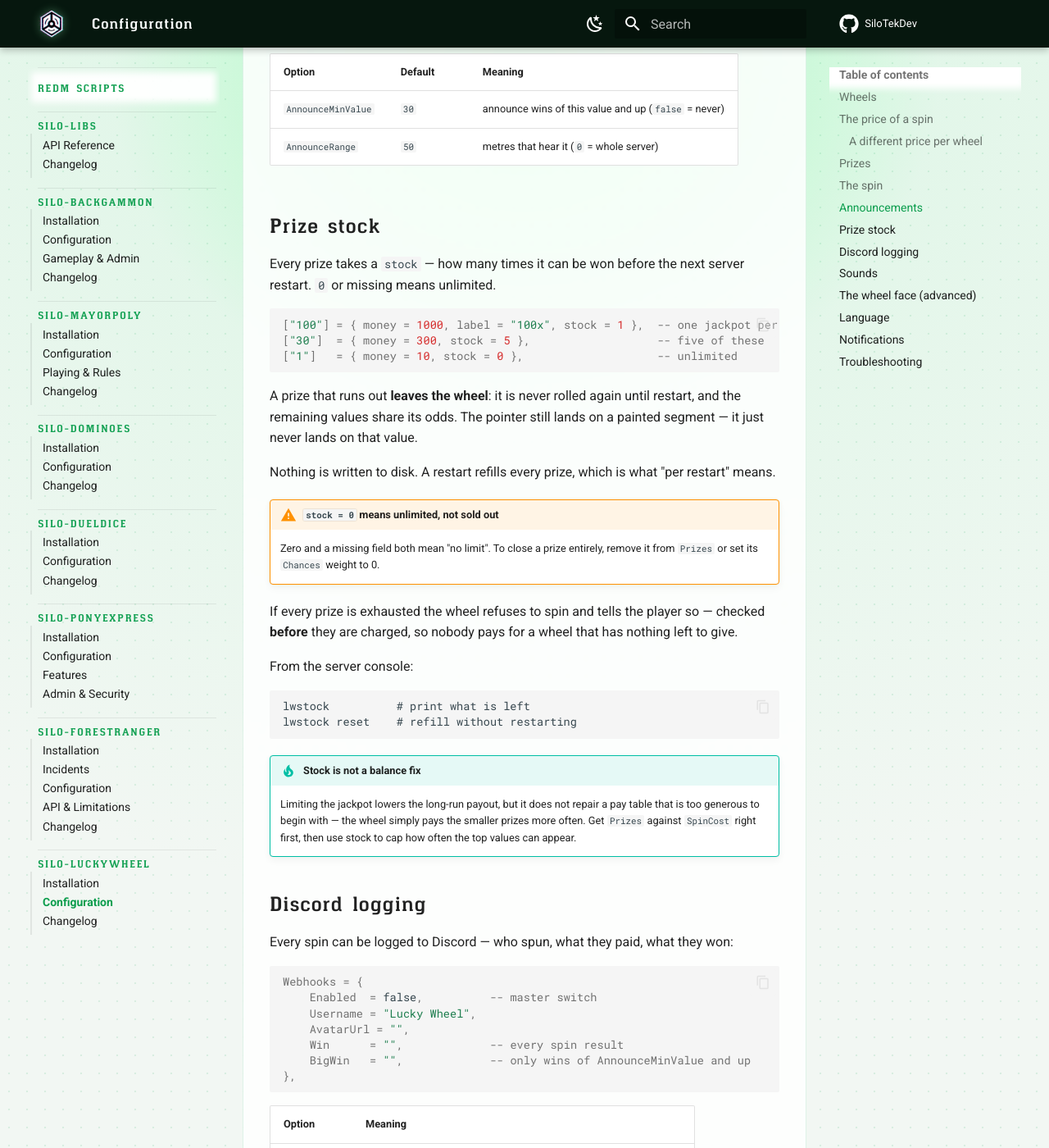
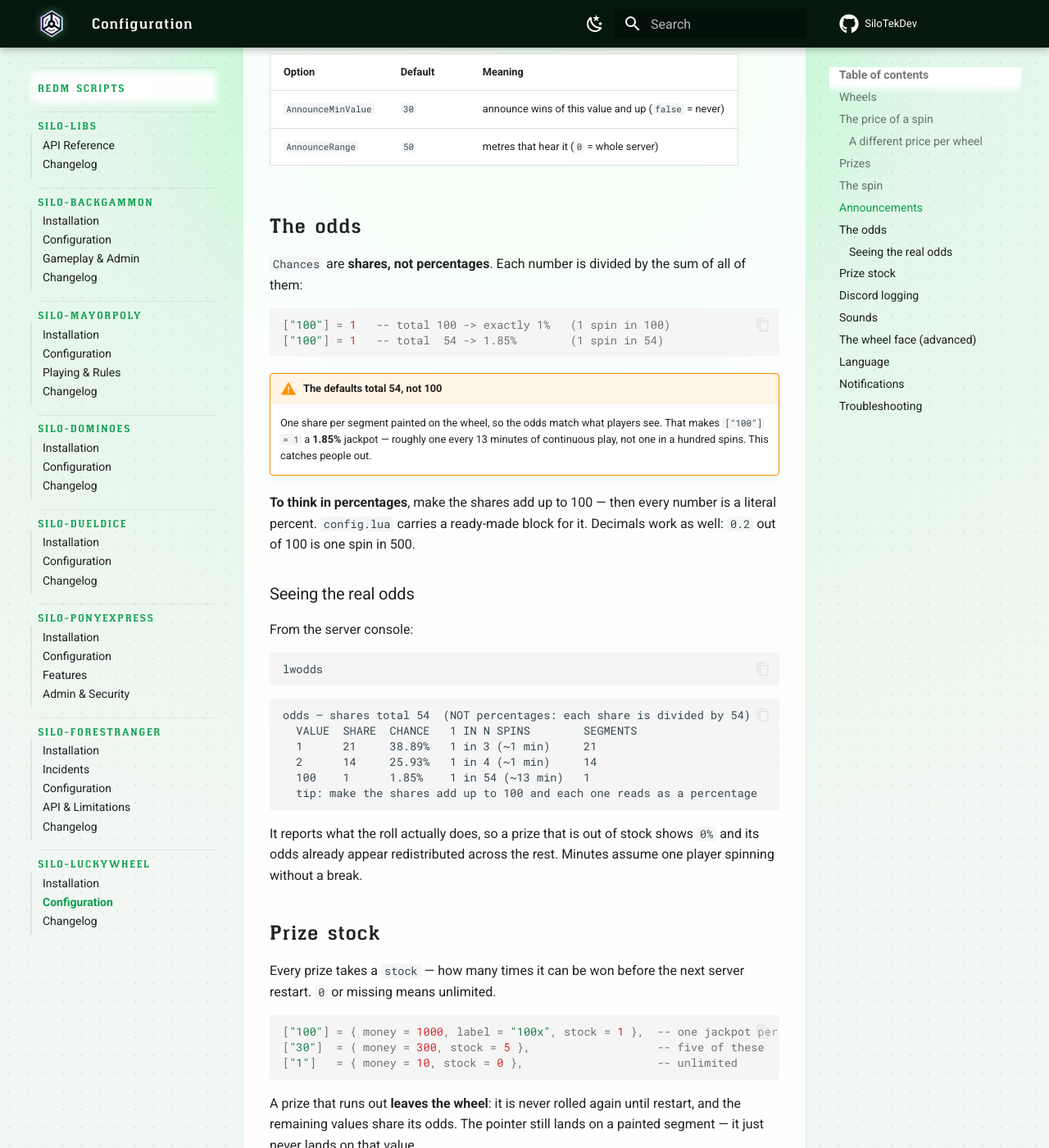
Before and after one commit to SiloTekDev/docs, an MkDocs documentation site: the page built from docs/redm/luckywheel/configuration.md, in a window 1280 px wide and 1400 px high, scrolled down 2865 px. Shown: the whole window at 82% size. Built offline with MkDocs 1.6.1 and Material for MkDocs 9.7.7, drawn with Linux system fonts in a browser that asks for light colours; comment, search, counter and statistics services are not loaded; some of the changed text lies outside the part shown.

Commit message:
docs(luckywheel): 1.3.1 + 1.4.0 — prompt title fix, real odds visible
1.3.1 fixes a prompt showing another script's title: cached VarString
handles went stale when any other resource wrote to the game's string
buffer, so the wheel rendered whatever text landed there last.

1.4.0 makes the odds legible. Chances were always shares, not percentages
— each divided by the sum — and the defaults total 54, so ["100"] = 1 is
1.85%, not 1%. No odds changed; the new lwodds console command prints the
real figures, and the config documents how to make the shares total 100 so
each one reads as a literal percent.

- changelog: v1.3.1 and v1.4.0 entries, shipping version bumped to 1.4.0
- configuration: new "The odds" section with lwodds output and the
  shares-vs-percentages warning; troubleshooting row for the prompt bug

Co-Authored-By: Claude Opus 5 <noreply@anthropic.com>

````diff
--- a/docs/redm/luckywheel/configuration.md
+++ b/docs/redm/luckywheel/configuration.md
@@ -117,6 +117,47 @@ Items ride along with money:
 |--------|---------|---------|
 | `AnnounceMinValue` | `30` | announce wins of this value and up (`false` = never) |
 | `AnnounceRange` | `50` | metres that hear it (`0` = whole server) |
+
+## The odds
+
+`Chances` are **shares, not percentages**. Each number is divided by the sum of
+all of them:
+
+```lua
+["100"] = 1   -- total 100 -> exactly 1%   (1 spin in 100)
+["100"] = 1   -- total  54 -> 1.85%        (1 spin in 54)
+```
+
+!!! warning "The defaults total 54, not 100"
+    One share per segment painted on the wheel, so the odds match what players
+    see. That makes `["100"] = 1` a **1.85%** jackpot — roughly one every 13
+    minutes of continuous play, not one in a hundred spins. This catches people
+    out.
+
+**To think in percentages**, make the shares add up to 100 — then every number
+is a literal percent. `config.lua` carries a ready-made block for it. Decimals
+work as well: `0.2` out of 100 is one spin in 500.
+
+### Seeing the real odds
+
+From the server console:
+
+```
+lwodds
+```
+
+```
+odds — shares total 54  (NOT percentages: each share is divided by 54)
+  VALUE  SHARE  CHANCE   1 IN N SPINS        SEGMENTS
+  1      21     38.89%   1 in 3 (~1 min)     21
+  2      14     25.93%   1 in 4 (~1 min)     14
+  100    1      1.85%    1 in 54 (~13 min)   1
+  tip: make the shares add up to 100 and each one reads as a percentage
+```
+
+It reports what the roll actually does, so a prize that is out of stock shows
+`0%` and its odds already appear redistributed across the rest. Minutes assume
+one player spinning without a break.
 
 ## Prize stock
 
@@ -249,5 +290,6 @@ end
 | Pressing ++g++ does nothing | `silo-libs` not started before this resource, or a script error in the server console. |
 | Wheel lands on the **wrong slice** | Flip `SpinDirection`, then verify with `lwtest` (`Dev = true`). |
 | No prompt at the wheel | You are farther than `PromptDistance`, or the wheel's coords are wrong (check F8 for spawn errors). |
+| Prompt shows **another script's title** | Fixed in 1.3.1 — update the resource. Older builds cached the prompt text at start and the game reused that buffer slot. |
 | "This wheel is out of order" | The spin cost is misconfigured — the server console names the wheel and the reason — or an item cost is running on a framework without an inventory adapter (**VORP only** today). |
 | An item cost is never taken | The `item` name must match your framework's item database exactly. A wrong name gives the same "out of order" message and logs it. |
````
Also changed, not shown: docs/redm/luckywheel/changelog.md (+35 -1 lines).
